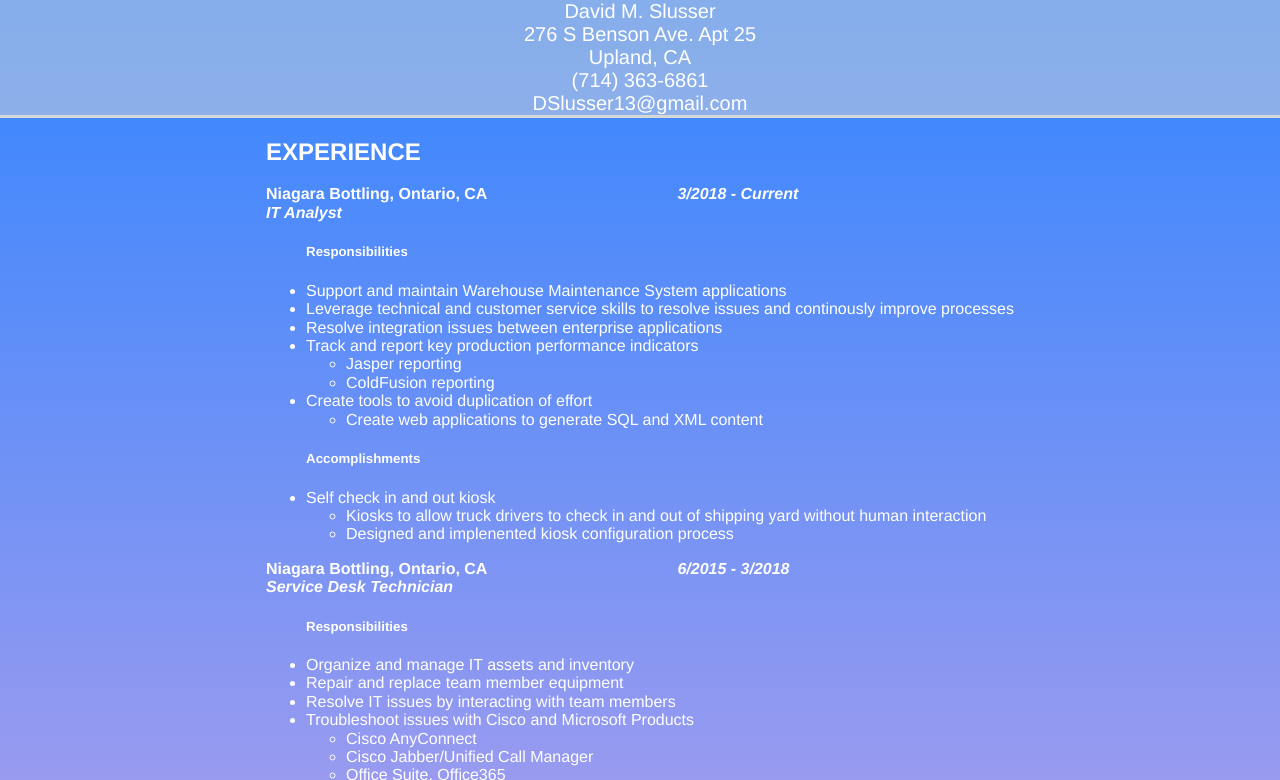
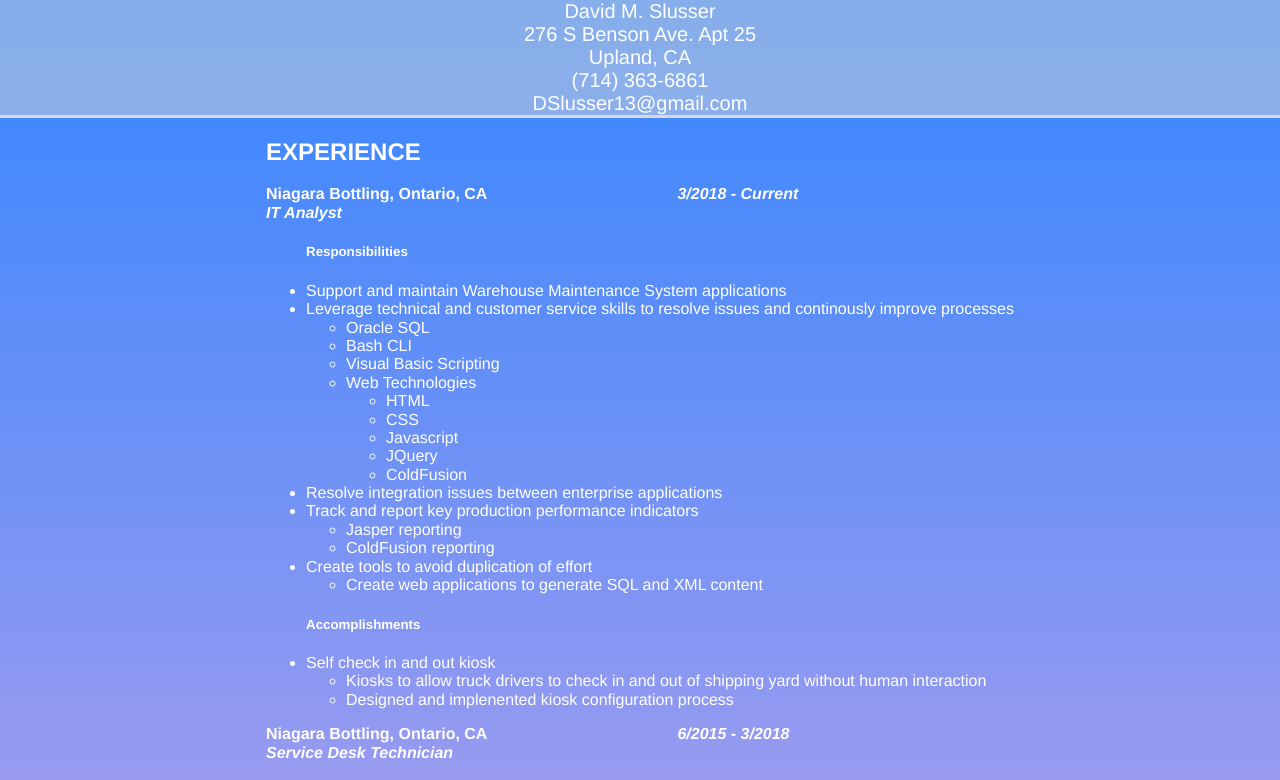
Before and after one commit to daverave13/dslusser.com, a plain HTML site: page resume.html in a window 1280 px wide. Shown: the top 780 px of the page. Drawn offline with nearby package versions, Linux system fonts and the light colour scheme.

Commit message:
braggin a little

```diff
--- a/resume.html
+++ b/resume.html
@@ -37,6 +37,19 @@
           <h5>Responsibilities</h5>
           <li>Support and maintain Warehouse Maintenance System applications</li>
           <li>Leverage technical and customer service skills to resolve issues and continously improve processes</li>
+          <ul>
+            <li>Oracle SQL</li>
+            <li>Bash CLI</li>
+            <li>Visual Basic Scripting</li>
+            <li>Web Technologies</li>
+            <ul>
+              <li>HTML</li>
+              <li>CSS</li>
+              <li>Javascript</li>
+              <li>JQuery</li>
+              <li>ColdFusion</li>
+            </ul>
+          </ul>
           <li>Resolve integration issues between enterprise applications</li>
           <li>Track and report key production performance indicators</li>
           <ul>
```
